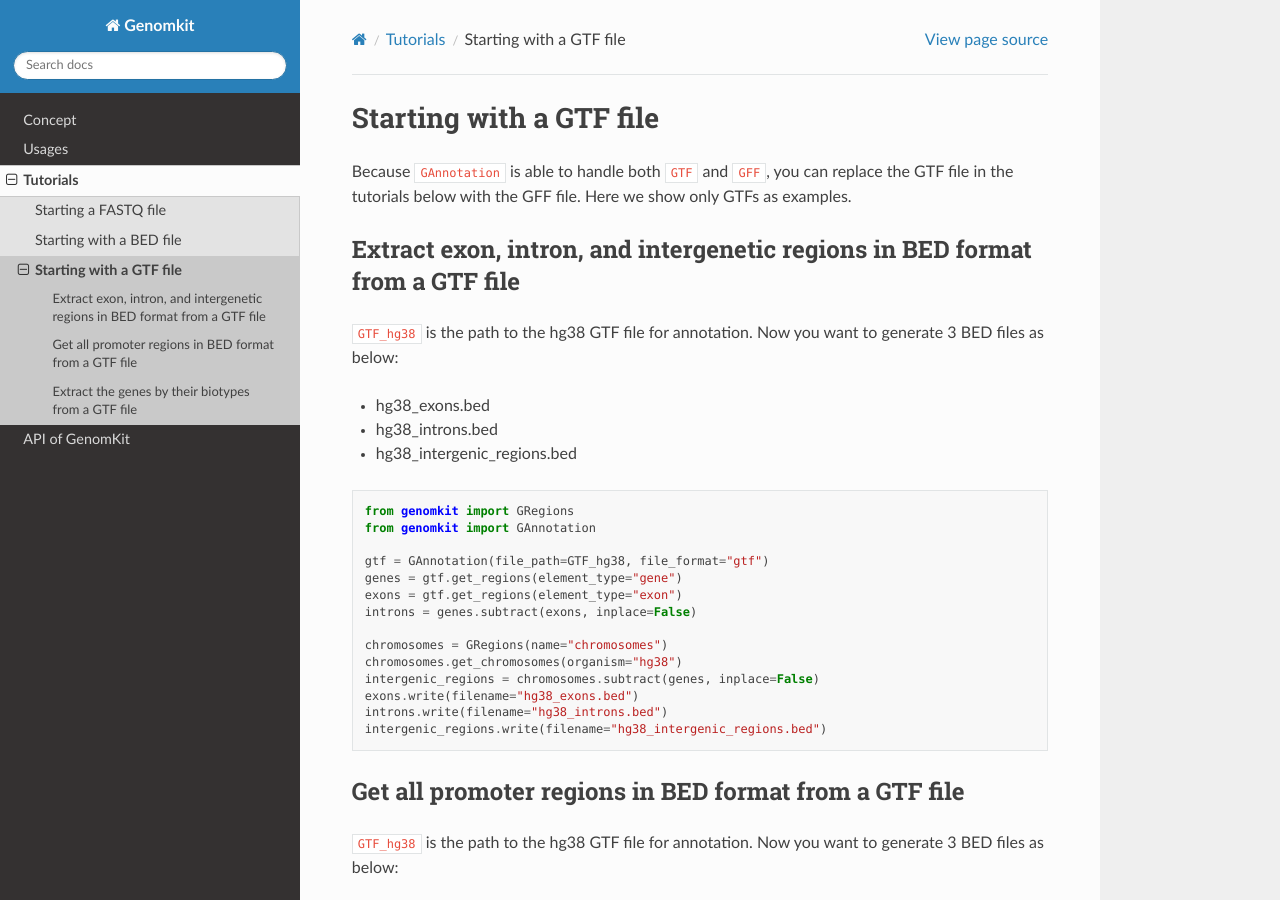
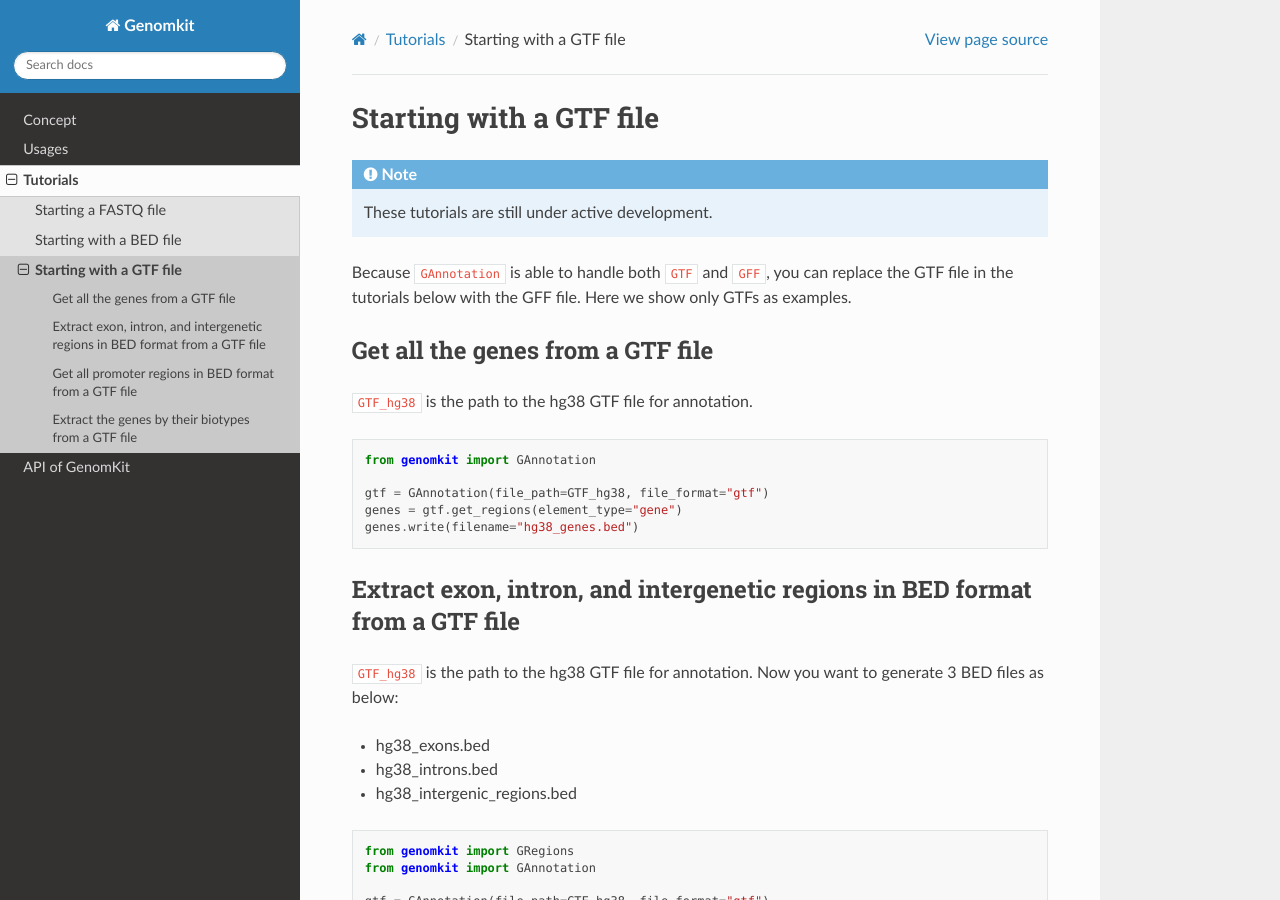
Before and after one commit to chaochungkuo/GenomKit, a Sphinx documentation site: the page built from docs/source/examples_gtf.rst, in a window 1280 px wide and 900 px high. Built offline with Sphinx 7.4.7 and the Read the Docs theme 2.0.0, drawn with Linux system fonts in a browser that asks for light colours.

Commit message:
update docs

```diff
--- a/docs/source/examples.rst
+++ b/docs/source/examples.rst
@@ -4,6 +4,10 @@
 
 Here is a list of some tutorials for GenomKit in handling various bioinformatic tasks.
 
+.. note::
+
+   These tutorials are still under active development.
+
 .. toctree::
    examples_fastq
    examples_bed
--- a/docs/source/examples_fastq.rst
+++ b/docs/source/examples_fastq.rst
@@ -1,6 +1,10 @@
 =====================
 Starting a FASTQ file
 =====================
+
+.. note::
+
+   These tutorials are still under active development.
 
 Trimming a FASTQ file for both sequences and quality
 ----------------------------------------------------
--- a/docs/source/examples_gtf.rst
+++ b/docs/source/examples_gtf.rst
@@ -2,7 +2,27 @@
 Starting with a GTF file
 ========================
 
+.. note::
+
+   These tutorials are still under active development.
+
 Because ``GAnnotation`` is able to handle both ``GTF`` and ``GFF``, you can replace the GTF file in the tutorials below with the GFF file. Here we show only GTFs as examples.
+
+.. _gtf_all_genes:
+
+Get all the genes from a GTF file
+---------------------------------------------------
+
+``GTF_hg38`` is the path to the hg38 GTF file for annotation.
+
+.. code-block:: python
+
+    from genomkit import GAnnotation
+
+    gtf = GAnnotation(file_path=GTF_hg38, file_format="gtf")
+    genes = gtf.get_regions(element_type="gene")
+    genes.write(filename="hg38_genes.bed")
+
 
 Extract exon, intron, and intergenetic regions in BED format from a GTF file
 ----------------------------------------------------------------------------
```
Also changed, not shown: docs/source/examples_bed.rst (+66 -0 lines), 1 other file.
